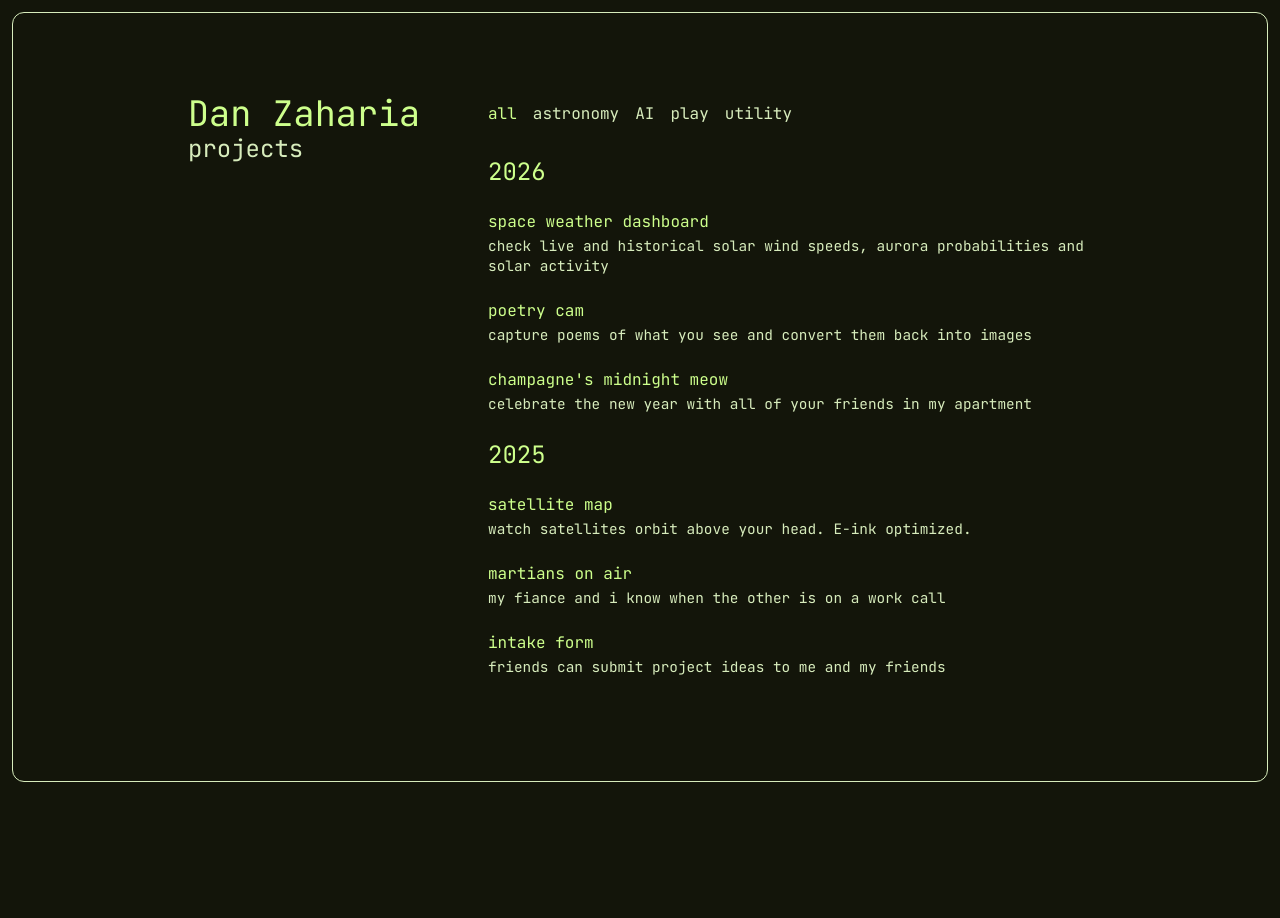
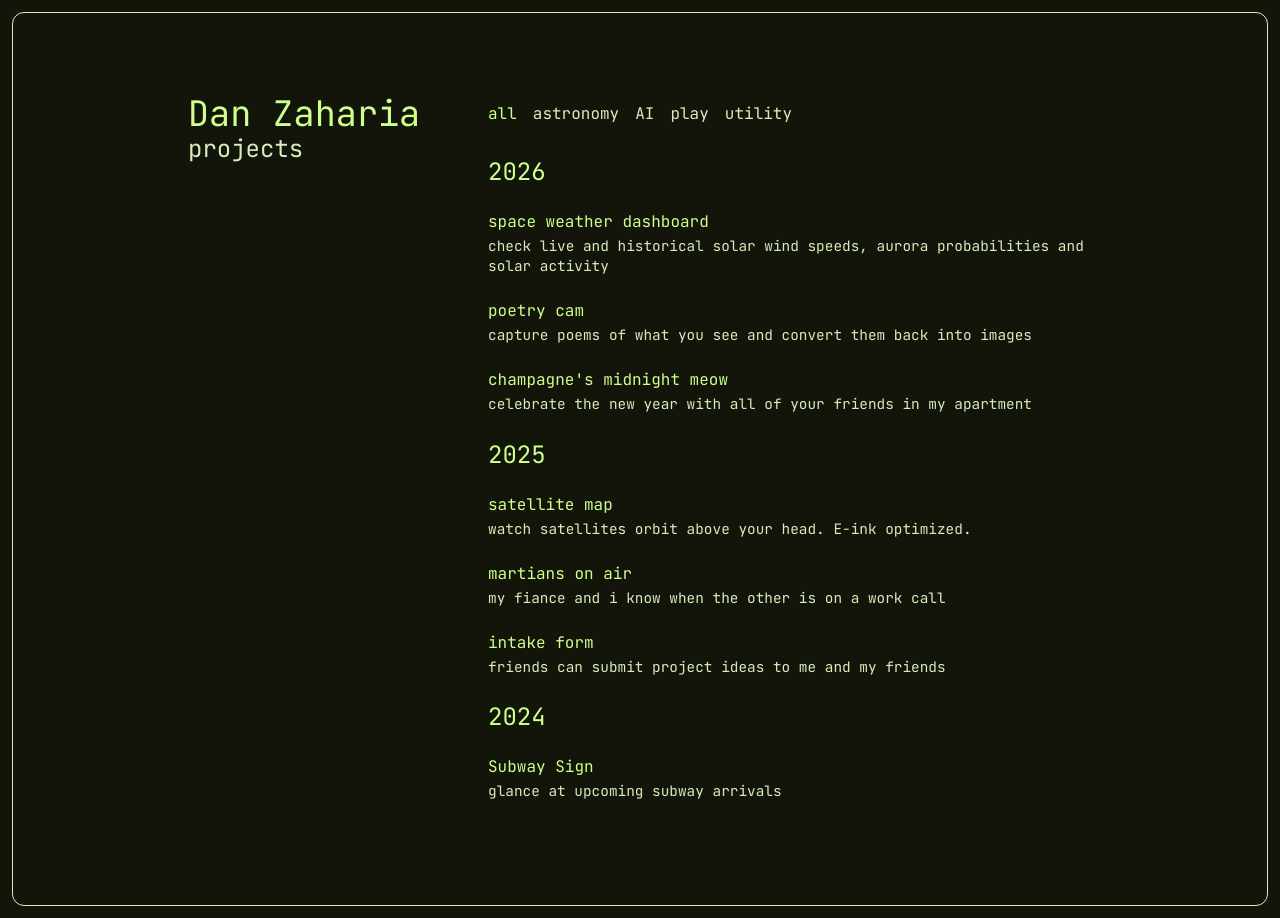
Before and after one commit to dzaharia1/personal-site, a React (Vite) app: page / in a window 1280 px wide. Before the commit the page ends 800 px from the top, so only its background shows below. Built offline with nearby package versions, Linux system fonts and the light colour scheme; the HTML template or start-up script is replaced by a standard one.

Commit message:
Add subway sign and create site title

```diff
--- a/index.html
+++ b/index.html
@@ -4,7 +4,7 @@
     <meta charset="UTF-8" />
     <link rel="icon" type="image/svg+xml" href="/vite.svg" />
     <meta name="viewport" content="width=device-width, initial-scale=1.0" />
-    <title>Personal Site</title>
+    <title>Dan Zaharia | projects</title>
   </head>
   <body>
     <div id="root"></div>
--- a/src/data.js
+++ b/src/data.js
@@ -34,6 +34,12 @@ export const projects = [
     description: "friends can submit project ideas to me and my friends",
     year: 2025,
     categories: ["utility"]
+  },
+  {
+    title: "Subway Sign",
+    description: "glance at upcoming subway arrivals",
+    year: 2024,
+    categories: ["utility"]
   }
 ];
 
```
